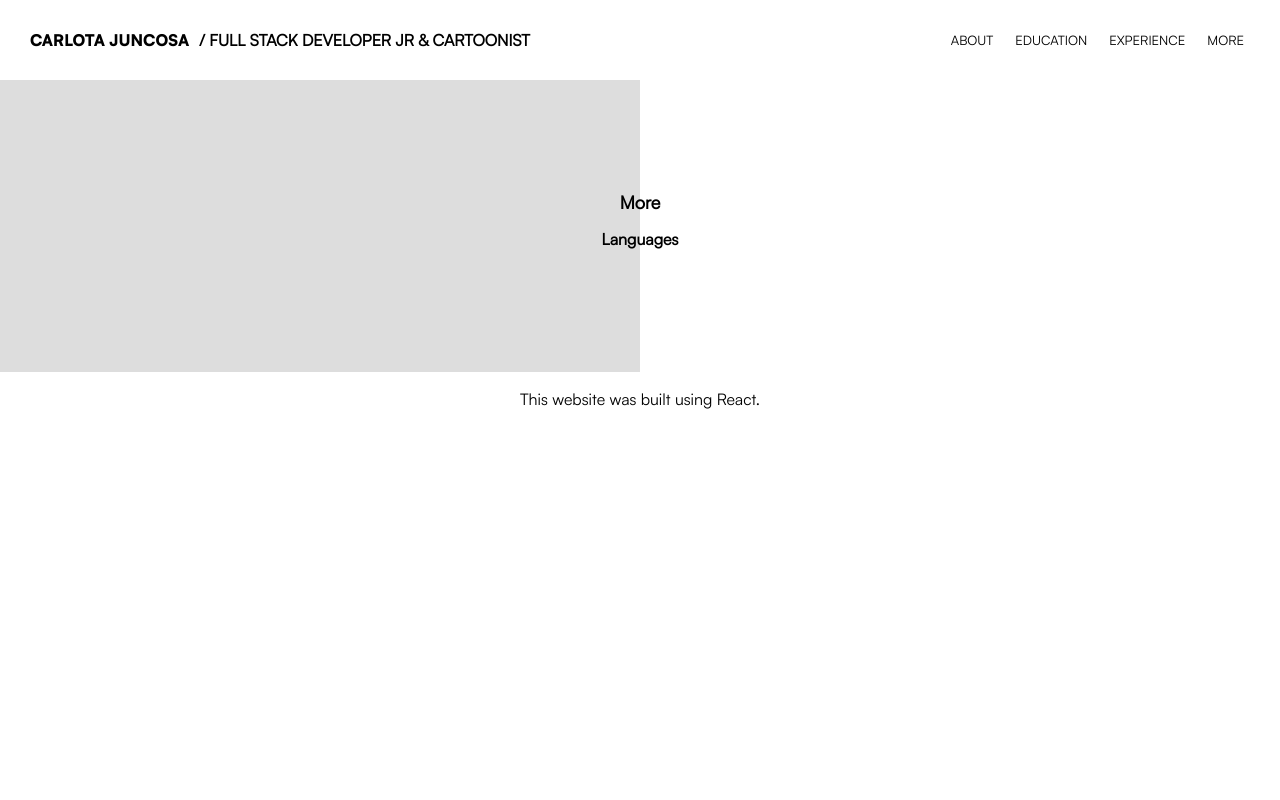
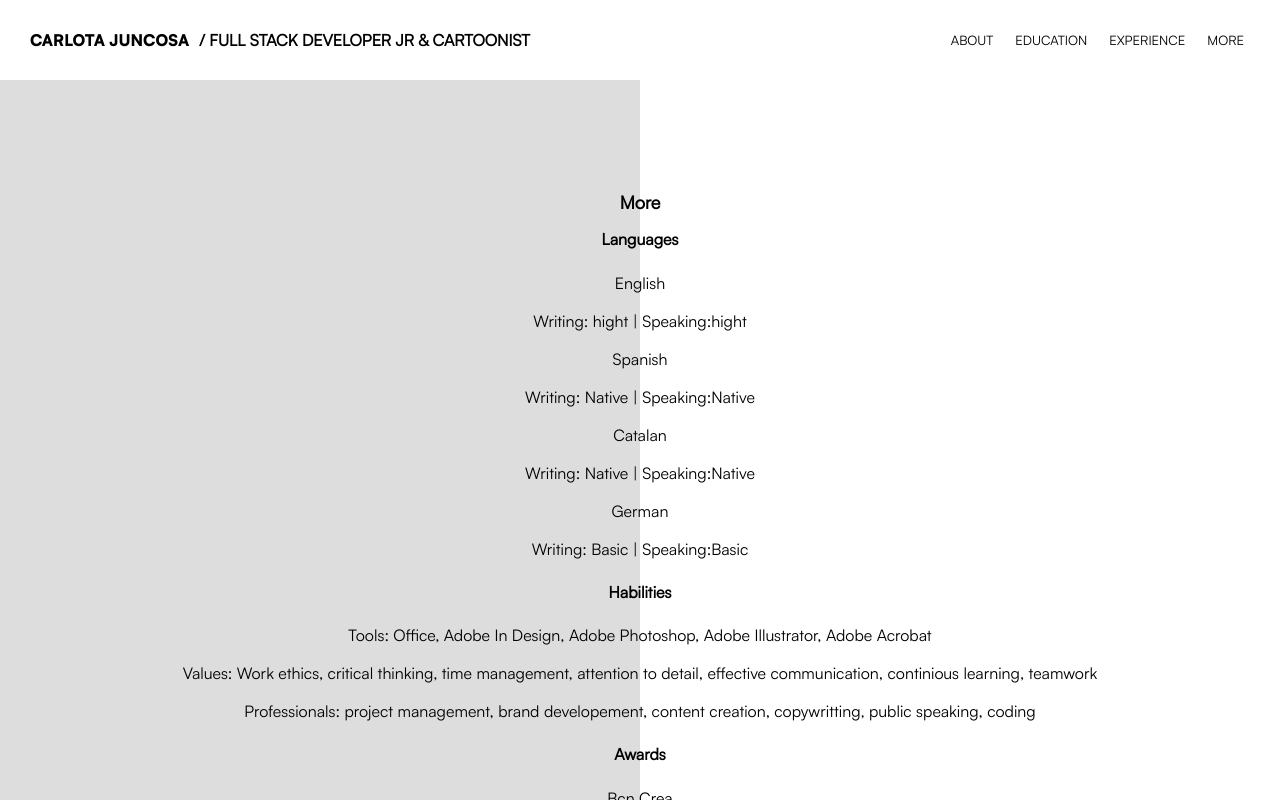
Before and after one commit to carlotajuncosa/my-cv, a React (Create React App) app in the folder my-cv/: page / in a window 1280 px wide. Both pictures are taken after a click on the button "MORE". Shown: the top 800 px of the page. Built offline with nearby package versions, Linux system fonts and the light colour scheme.

Commit message:
FEAT render with useContext in More.jsx

```diff
--- a/my-cv/src/components/More.jsx
+++ b/my-cv/src/components/More.jsx
@@ -1,11 +1,14 @@
-import React from 'react'
+import React, { useContext } from "react";
+import { MyContext } from "../Shared/Context";
+import "./More.scss"
 
-const More = ({ languages, habilities, awards, volunteer }) => {
+const More = () => {
+  const { languages, habilities, awards, volunteer } = useContext(MyContext);
   return (
     <div>
     <h3>More</h3>
     <h4>Languages</h4>
-    {/* {languages.map((language)=>{
+    {languages.map((language)=>{
       return(
         <div key={JSON.stringify(language)}>
           <p>{language.language}</p>
@@ -42,7 +45,7 @@ const More = ({ languages, habilities, awards, volunteer }) => {
             <p>{vol.description}</p>
           </div>
         )
-      })} */}
+      })}
     </div>
   )
 };
```
